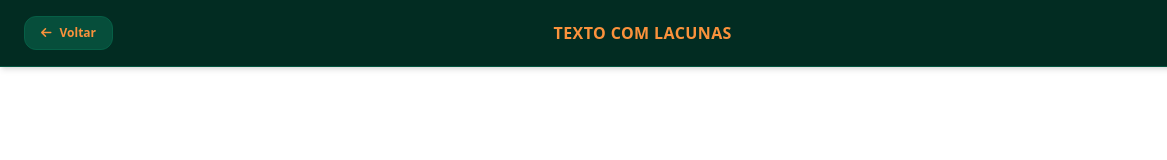
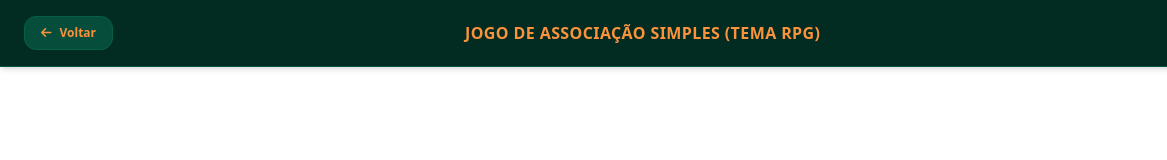
Before and after one commit to Wellingtonprofdf/WellingtonEducation, a plain HTML site: page jclic/quebra-cabecas/jogo1/index.html in a window 1280 px wide. Shown: the full height of the page, 0-1167 px from the left. Drawn offline with nearby package versions, Linux system fonts and the light colour scheme.

Commit message:
correção do titulo do jogo

```diff
--- a/jclic/quebra-cabecas/jogo1/index.html
+++ b/jclic/quebra-cabecas/jogo1/index.html
@@ -28,7 +28,7 @@
 
       <!-- Título do Jogo -->
       <h2 class="text-sm md:text-base font-bold text-orange-400 tracking-wide text-center">
-        TEXTO COM LACUNAS
+        JOGO DE ASSOCIAÇÃO SIMPLES (TEMA RPG)
       </h2>
 
       <!-- Botão AJUDA -->
```
